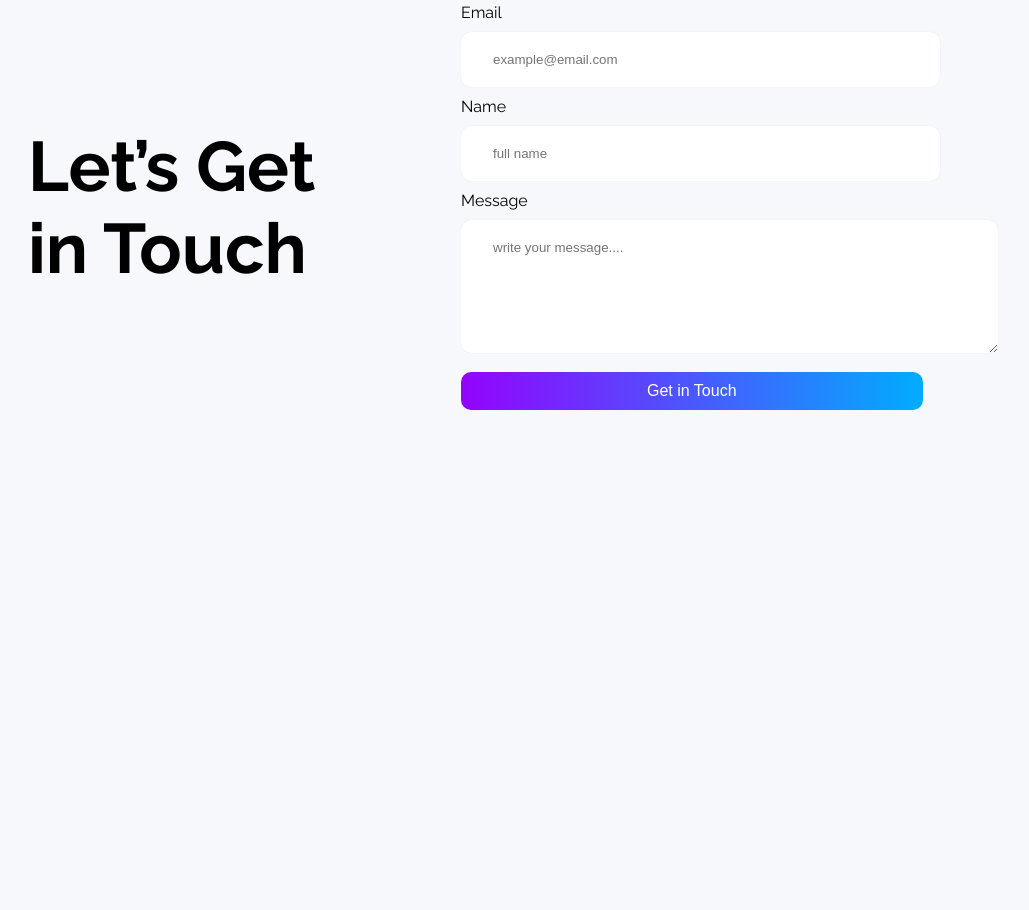
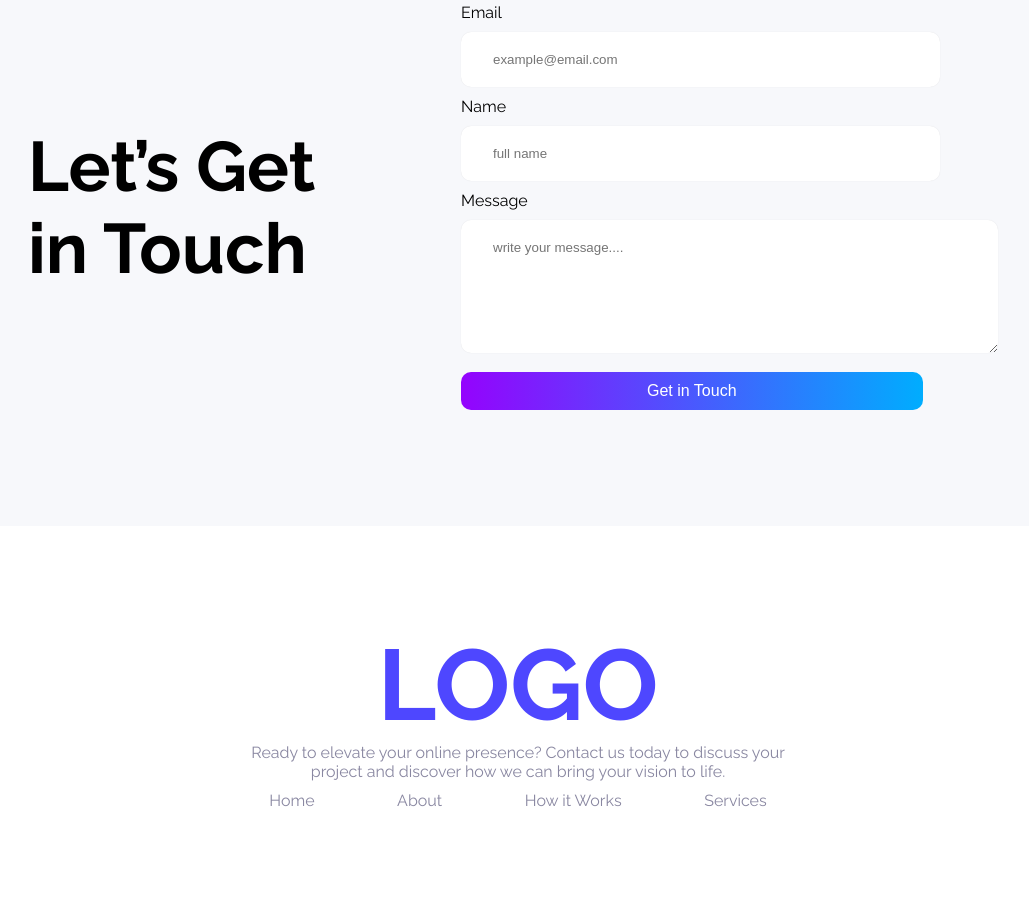
Before and after one commit to shohan12727/ph-a-1, a plain HTML site: page index.html in a window 1280 px wide. Shown: the part 2828-3738 px from the top of the page, without its empty margins (122-1151 px from the left). Before the commit the page ends 3354 px from the top, so only its background shows below. Drawn offline with Linux system fonts and the light colour scheme.

Commit message:
footer section done

```diff
--- a/index.html
+++ b/index.html
@@ -165,6 +165,20 @@
   </div>
 </section>
 
+
+<footer class="footer">
+  <h1 style="color: #4E47FF; font-size: 100px; text-align: center;">LOGO</h1>
+  <p style="text-align: center; color: #8987A1;">Ready to elevate your online presence? Contact us today to discuss your project and discover how we can bring your vision to life.</p>
+ <div>
+  <ul style="display: flex; justify-content: space-around;">
+    <li><a href="">Home</a></li>
+    <li><a href="">About</a></li>
+    <li><a href="">How it Works</a></li>
+    <li><a href="">Services</a></li>
+  </ul>
+ </div>
+
+</footer>
 </body>
 
 </html>
--- a/style.css
+++ b/style.css
@@ -151,41 +151,46 @@ nav button:hover {
   padding: 70px 150px;
 }
 
-.focus-section button{
+.focus-section button {
   border: none;
   background-color: #4E47FF;
   color: white;
   border-radius: 10px;
   padding: 12px 36px;
 }
-.focus-section button:hover{
+
+.focus-section button:hover {
   background-color: #3b35cc;
   box-shadow: 0 8px 16px rgba(78, 71, 255, 0.3);
 }
 
-.input_section{
+.input_section {
   margin: 116px 150px;
   display: flex;
   justify-content: space-between;
   gap: 115px;
 }
-.input_section h1{
+
+.input_section h1 {
   font-size: 70px;
   font-weight: bold;
 
 }
+
 .input_section input {
   padding: 20px 270px 20px 32px;
   border: none;
   border-radius: 10px;
   box-shadow: 0 0 1px rgba(0, 0, 0, 0.121);
 }
+
 .input_section textarea {
   border: none;
   border-radius: 10px;
   box-shadow: 0 0 1px rgba(0, 0, 0, 0.121);
   padding: 20px 50px 8px 32px;
 }
+
 .input_section button {
   font-size: 16px;
   border-radius: 10px;
@@ -202,3 +207,20 @@ nav button:hover {
   filter: brightness(1.05);
 
 }
+
+
+.footer {
+  background-color: white;
+  padding: 100px 350px;
+}
+.footer li {
+  list-style: none;
+  color: #8987A1;
+}
+.footer a {
+    text-decoration: none;
+    color: #8987A1;
+}
+.footer p {
+  margin-bottom: 10px;
+}
```
Lines whose indentation alone changed are shown as unchanged.
